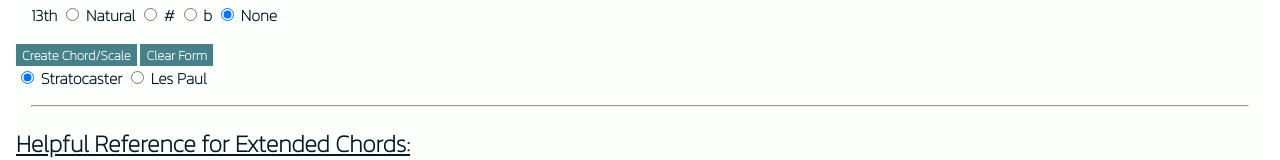
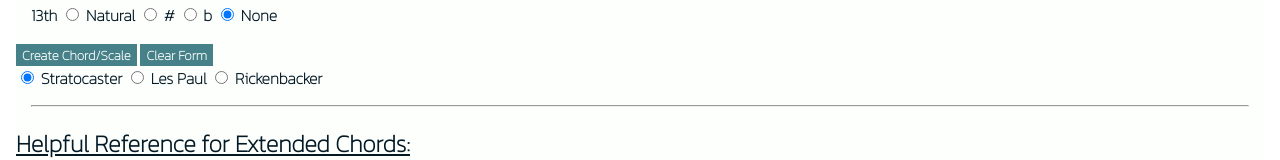
Before and after one commit to MarlonChance/ChordScaleGenerator, a SvelteKit app: page / in a window 1280 px wide. Shown: the part 1043-1203 px from the top of the page. Built offline with nearby package versions, Linux system fonts and the light colour scheme.

Commit message:
Finished for now... maybe

```diff
--- a/src/routes/+page.svelte
+++ b/src/routes/+page.svelte
@@ -217,6 +217,10 @@
 
 
     function showNotes(currentNotes: string[], chordQuality: string, extensions: string[] = []){
+        for (let i = 0; i < notes.length; i++){
+
+            noteValues[notes[i]] = ''
+        }
         chordQuality = chordQuality.trim()
         let extensionsColor = "purple"
         for (let i = 0; i < currentNotes.length; i++){
@@ -226,7 +230,7 @@
             }
             else{
                 for (let k = 0; k < extensions.length; k++){
-                    if(extensions[k] != ''){
+                    if(extensions[k] != '' && noteValues[currentNotes[i]] == ''){
                         noteValues[currentNotes[i]] = extensions[k]
                         extensions[k] = ''
                         break
@@ -239,7 +243,7 @@
                     if(i < displayIntervals[chordQuality].length){
                         dotNodes[j].style.fill = colorArray[i]
                     }
-                    else{
+                    else if(dotNodes[j].style.fill == ''){
                         dotNodes[j].style.fill = extensionsColor
                     }
 
@@ -249,25 +253,42 @@
     }
 
     function setGuitarType(){
+        let stratMarkers = document.getElementsByName('strat')
+        let lpMarkers = document.getElementsByName('les paul')
+        let rickMarkers = document.getElementsByName('rickenbacker')
         if(guitarType == 'strat'){
-            let stratMarkers = document.getElementsByName('strat')
-            let lpMarkers = document.getElementsByName('les paul')
             for ( let i = 0; i < stratMarkers.length; i++){
                 stratMarkers[i].style.visibility = ''
             }
             for ( let i = 0; i < lpMarkers.length; i++){
                 lpMarkers[i].style.visibility = 'hidden'
             }
+            for ( let i = 0; i < rickMarkers.length; i++){
+                rickMarkers[i].style.visibility = 'hidden'
+            }
         }
 
         if(guitarType == 'les paul'){
-            let stratMarkers = document.getElementsByName('strat')
-            let lpMarkers = document.getElementsByName('les paul')
             for ( let i = 0; i < stratMarkers.length; i++){
                 stratMarkers[i].style.visibility = 'hidden'
             }
             for ( let i = 0; i < lpMarkers.length; i++){
                 lpMarkers[i].style.visibility = ''
+            }
+            for ( let i = 0; i < rickMarkers.length; i++){
+                rickMarkers[i].style.visibility = 'hidden'
+            }
+        }
+
+        if(guitarType == 'rickenbacker'){
+            for ( let i = 0; i < stratMarkers.length; i++){
+                stratMarkers[i].style.visibility = 'hidden'
+            }
+            for ( let i = 0; i < lpMarkers.length; i++){
+                lpMarkers[i].style.visibility = 'hidden'
+            }
+            for ( let i = 0; i < rickMarkers.length; i++){
+                rickMarkers[i].style.visibility = ''
             }
         }
     }
@@ -318,6 +339,13 @@
     <polygon name="les paul" points="336.5,71 336.5,12 352.5,22 352.5,61" fill="grey" opacity="0.5" style="visibility: hidden"/>
     <polygon name="les paul" points="440,71 440,12 455,22 455,61" fill="grey" opacity="0.5" style="visibility: hidden"/>
     <polygon name="les paul" points="540,71 540,12 555,22 555,61" fill="grey" opacity="0.5" style="visibility: hidden"/>
+
+    <polygon name="rickenbacker" points="98,81 98,3 130,3" fill="grey" opacity="0.5" style="visibility: hidden"/>
+    <polygon name="rickenbacker" points="177,81 177,3 209,3" fill="grey" opacity="0.5" style="visibility: hidden"/>
+    <polygon name="rickenbacker" points="255.5,81 255.5,3 285,3" fill="grey" opacity="0.5" style="visibility: hidden"/>
+    <polygon name="rickenbacker" points="331.5,81 331.5,3 357.5,3" fill="grey" opacity="0.5" style="visibility: hidden"/>
+    <polygon name="rickenbacker" points="435,81 435,3 460,3" fill="grey" opacity="0.5" style="visibility: hidden"/>
+    <polygon name="rickenbacker" points="536,81 536,3 560,3" fill="grey" opacity="0.5" style="visibility: hidden"/>
 
     <circle name="strat" cx="114" cy="42.5" fill="grey" r="5" opacity="0.5" style="visibility: ''"/>
     <circle name="strat" cx="195" cy="42.5" fill="grey" r="5" opacity="0.5" style="visibility: ''"/>
@@ -1027,6 +1055,8 @@
         <label for="strat">Stratocaster</label>
         <input type="radio" name="guitar type" value="les paul" bind:group={guitarType}/>
         <label for="les paul">Les Paul</label>
+        <input type="radio" name="guitar type" value="rickenbacker" bind:group={guitarType}/>
+        <label for="rickenbacker">Rickenbacker</label>
     </div>
 </form>
 <hr />
```
